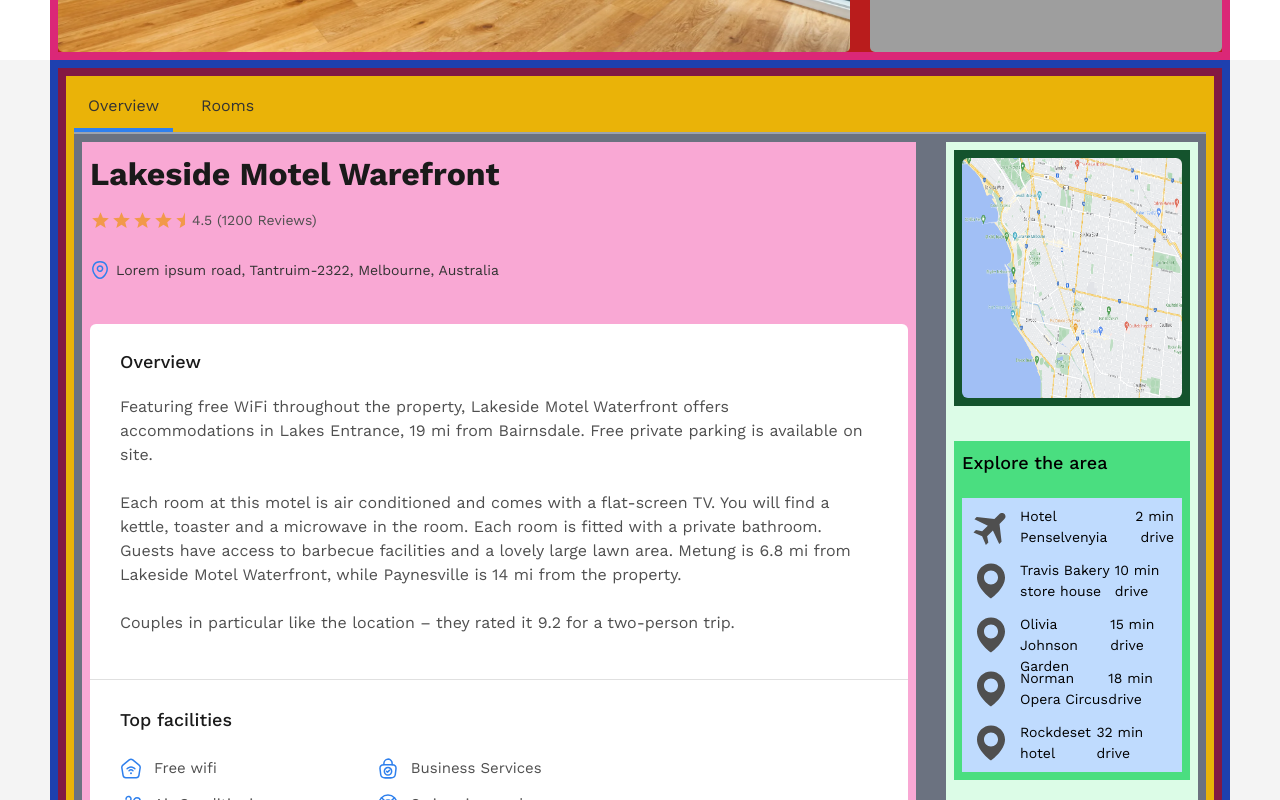
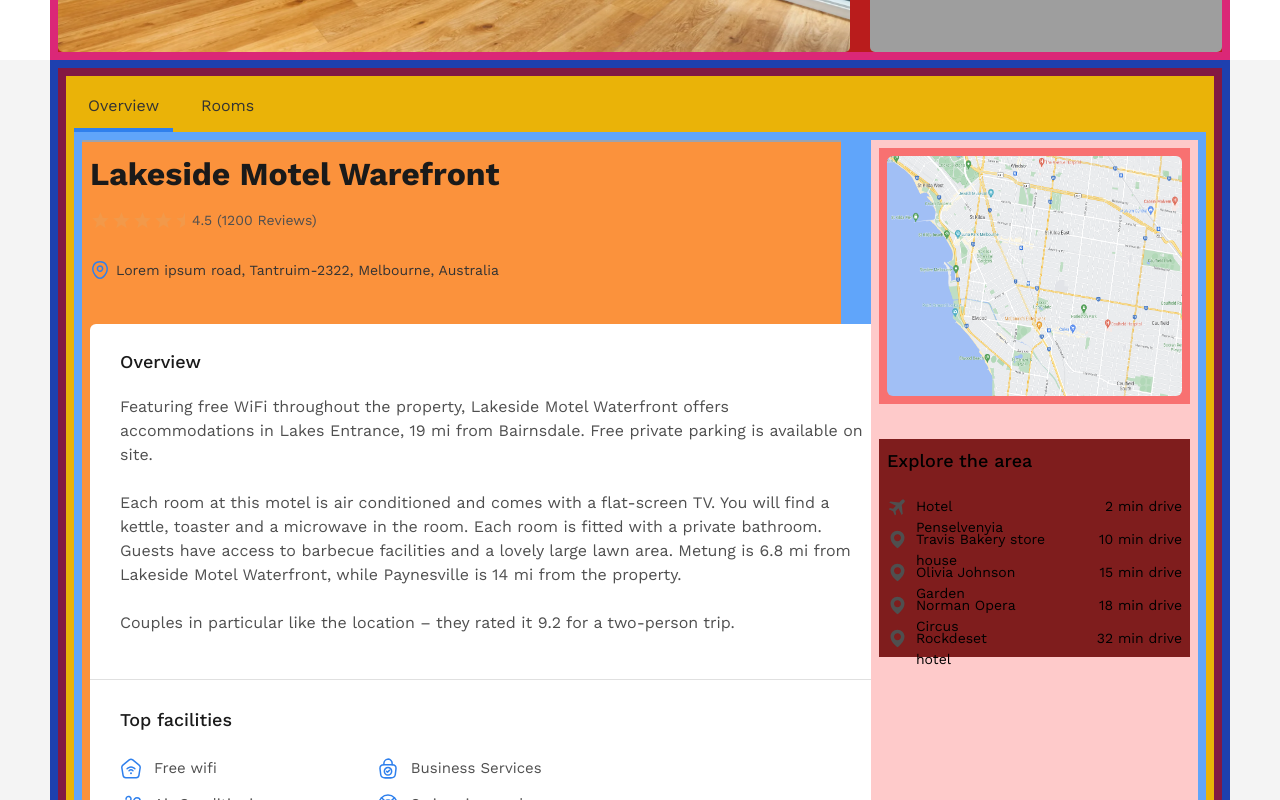
Before and after one commit to SaraDrwish/algoriza-internship-FE204, a Vue app: page /prodetails in a window 1280 px wide. Shown: the part 500-1300 px from the top of the page. Built offline with nearby package versions, Linux system fonts and the light colour scheme; grey boxes are pictures that could not be loaded; a web font is replaced by a local one.

Commit message:
95  search and res / PD  20

```diff
--- a/src/components/ProdDetailscompo/ProductDetail.vue
+++ b/src/components/ProdDetailscompo/ProductDetail.vue
@@ -49,15 +49,18 @@
       <div class="bg-pink-900 flex flex-col p-2 mb-[172px] gap-[30px]  ">
         <!-- <div class="bg-bggraynstedpage"> -->
         <div class="bg-yellow-500 p-2   ">
+
           <!-- start products details nav  -->
           <div class="flex gap-[14px] text-[16px] font-[400]">
             <span class=" py-[10px] px-[14px] text-Gray2  border-b-4 border-primary  ">Overview</span>
             <span class=" py-[10px] px-[14px] text-Gray2 ">Rooms</span>
           </div>
 
-        <div class="bg-gray-500 p-2 border-t-2 border-gray-400 flex gap-[30px] ">
+        <div class="bg-blue-400 p-2 flex gap-[30px]">
 
-          <div class="bg-pink-300 p-2 flex flex-col gap-[12px] flex-2">
+          <div class="bg-orange-400 p-2 w-[68%] border-t-2 border-gray-400 flex gap-[30px] ">
+
+            <div class=" flex flex-col gap-[12px] flex-2">
             <p class="text-[32px] font-[600] text-checkoutText1 ">Lakeside Motel Warefront</p>
               <!-- /////// -->
               <div class="flex gap-[12px] mb-[17px]">
@@ -76,7 +79,7 @@
               </div>
               <!-- /////// -->
 
-            <div class="bg-black-500  rounded-[6px] bg-white w-[818px]">
+              <div class=" rounded-[6px] bg-white w-[818px]">
 
                 <p class="pt-[24px] pl-[30px] mb-[20px] text-[18px] text-checkoutText1 font-[500] " >Overview</p>
 
@@ -139,16 +142,20 @@
 
             </div>
 
+          </div>
+
+
+
               <!-- /// -->
 
-          <div class="flex flex-col flex-1 bg-green-100 p-2 gap-[35px] ">
+          <div class="flex flex-col flex-1 bg-red-200 p-2 w-[30%]  gap-[35px] ">
 
-            <div class=" bg-green-900 p-2 ">
+            <div class=" bg-red-400 p-2  ">
               <img class=" w-[400px] h-[240px]  rounded-[6px]" src="../../assets/imgs/locationmap1.png" alt="locationmap1">
             </div>
-            <div class=" bg-green-400 p-2 gap-[22px] ">
+            <div class="bg-red-900 p-2  gap-[22px] ">
               <p class="text-[18px] font-[500] pb-[22px] ">Explore the area</p>
-              <ul class="flex flex-col justify-between bg-blue-200 p-2 text-[14px] gap-[12px] " >
+              <ul class="flex flex-col justify-between text-[14px] gap-[12px] " >
                 <li class="flex justify-between ">
                   <div class="flex gap-[8px]" >
                       <img  src="../../assets/icons/bxs-plane-alt 2.svg" alt="bxs-plane-alt 2.svg">
@@ -196,8 +203,8 @@
                 </li>
               </ul>
             </div>
+
           </div>
-
 
         </div>
 
```
Lines whose indentation alone changed are shown as unchanged.
